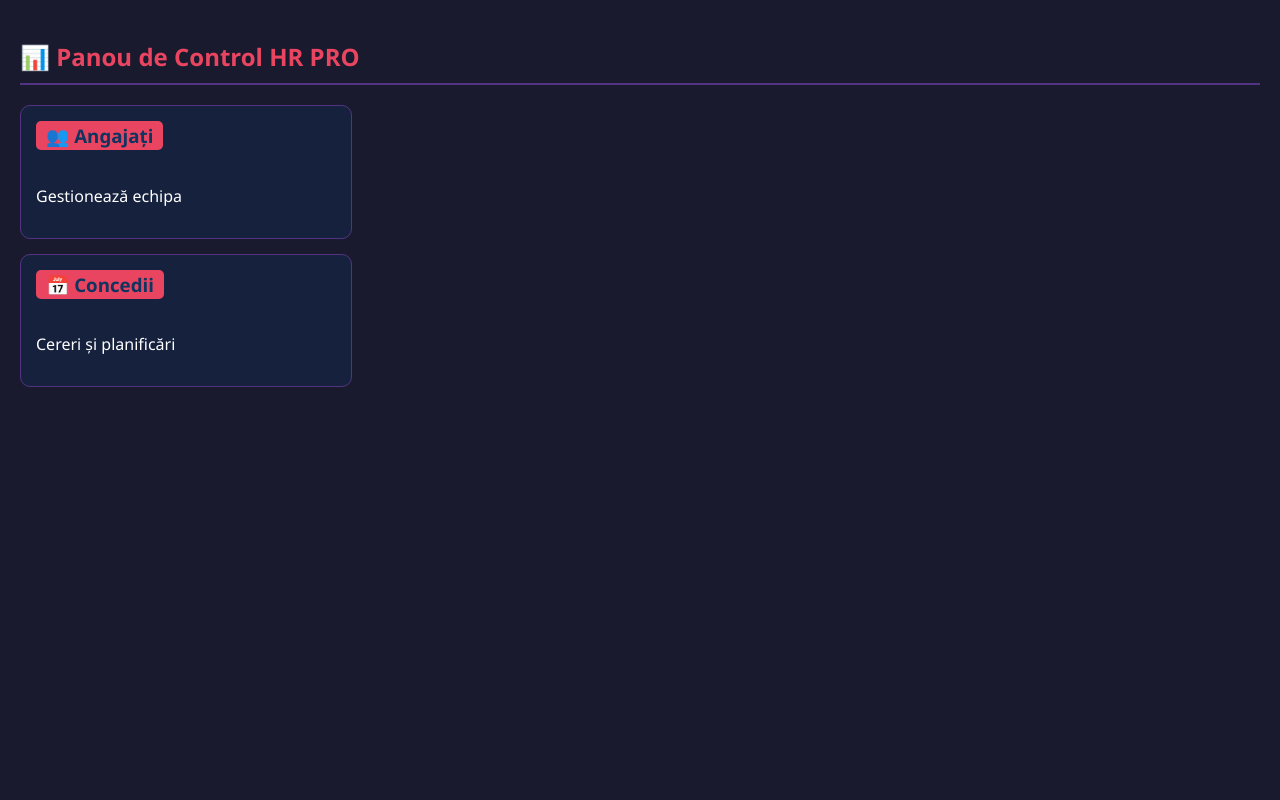
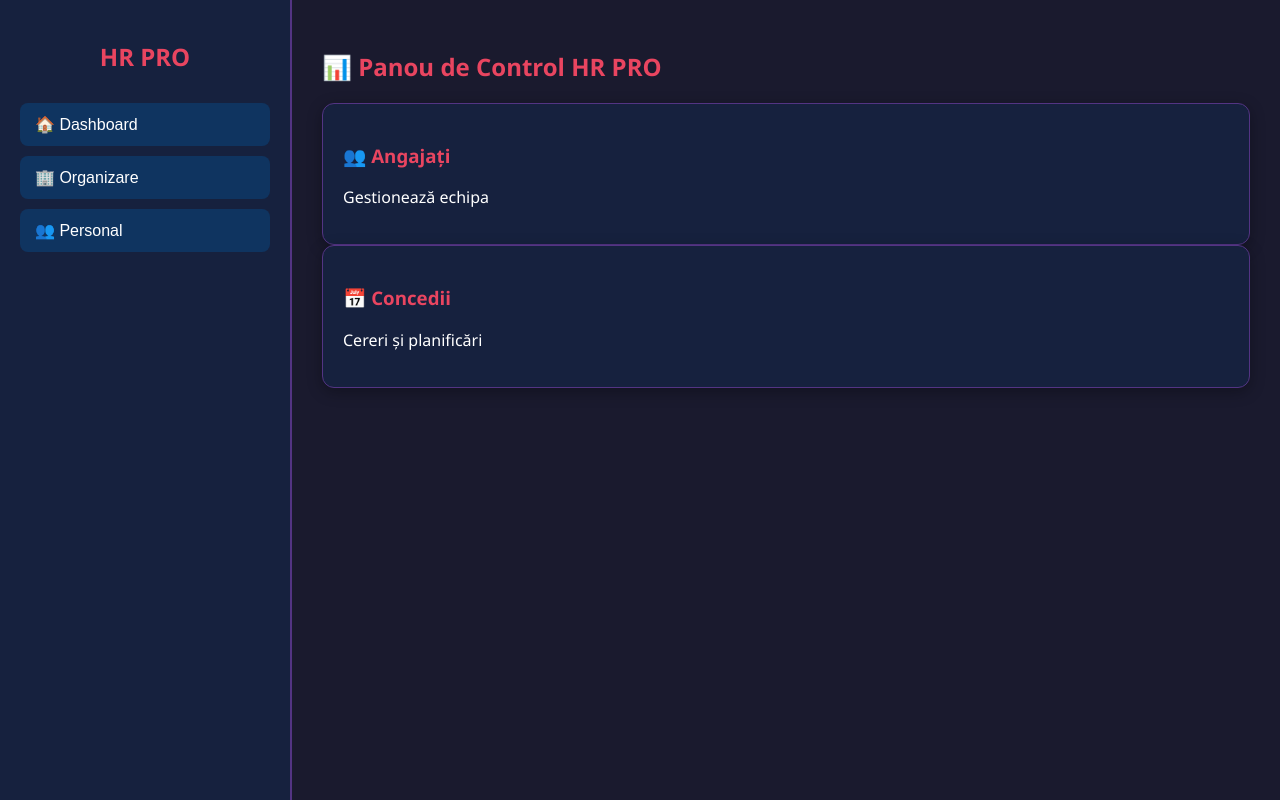
Before and after one commit to ovidiuvr/hr, a website with bundled scripts: page index.html in a window 1280 px wide. Built offline with nearby package versions, Linux system fonts and the light colour scheme.

Commit message:
Interfață nouă: adăugare sidebar și structură flexbox

```diff
--- a/index.html
+++ b/index.html
@@ -3,33 +3,92 @@
 <head>
     <meta charset="UTF-8">
     <meta name="viewport" content="width=device-width, initial-scale=1.0">
-    <title>HR PRO</title>
+    <title>HR PRO - Panou de Control</title>
     <style>
-        /* Stiluri de bază pentru un aspect modern */
+        /* Resetare și stiluri de bază */
         body {
-            font-family: 'Segoe UI', Tahoma, Geneva, Verdana, sans-serif;
+            font-family: 'Segoe UI', Arial, sans-serif;
+            margin: 0;
             background-color: #1a1a2e;
+            color: #ffffff;
+        }
+
+        /* Container principal Flexbox */
+        .app-wrapper {
+            display: flex;
+            min-height: 100vh;
+        }
+
+        /* Sidebar - Meniul lateral */
+        #sidebar {
+            width: 250px;
+            background-color: #16213e;
+            border-right: 2px solid #533483;
+            padding: 20px;
+            display: flex;
+            flex-direction: column;
+            gap: 10px;
+        }
+
+        #sidebar h2 {
+            color: #e94560;
+            font-size: 1.5rem;
+            margin-bottom: 20px;
+            text-align: center;
+        }
+
+        /* Butoanele din Sidebar */
+        .nav-btn {
+            background: #0f3460;
             color: white;
-            margin: 0;
-            padding: 20px;
+            border: none;
+            padding: 12px 15px;
+            border-radius: 8px;
+            cursor: pointer;
+            text-align: left;
+            font-size: 1rem;
+            transition: all 0.3s ease;
         }
-        h1 { color: #e94560; border-bottom: 2px solid #533483; padding-bottom: 10px; }
+
+        .nav-btn:hover {
+            background: #e94560;
+            transform: translateX(5px);
+        }
+
+        /* Zona principală de conținut */
+        #main-content {
+            flex: 1;
+            padding: 30px;
+        }
+
+        /* Stil pentru cardurile pe care le generează modulele */
         .card {
             background: #16213e;
             border: 1px solid #533483;
-            border-radius: 10px;
-            padding: 15px;
-            margin-bottom: 15px;
-            max-width: 300px;
+            border-radius: 12px;
+            padding: 20px;
+            box-shadow: 0 4px 15px rgba(0,0,0,0.3);
         }
-        .card h3 { margin-top: 0; color: #0f3460; background: #e94560; display: inline-block; padding: 2px 10px; border-radius: 5px; }
+
+        h1, h3 { color: #e94560; }
     </style>
 </head>
 <body>
-    <main id="main-content">
-        <p>Se încarcă...</p>
-    </main>
+
+    <div class="app-wrapper">
+        <aside id="sidebar">
+            <h2>HR PRO</h2>
+            <button class="nav-btn" onclick="nav('dashboard')">🏠 Dashboard</button>
+            <button class="nav-btn" onclick="nav('organizare')">🏢 Organizare</button>
+            <button class="nav-btn" onclick="nav('personal')">👥 Personal</button>
+        </aside>
+
+        <main id="main-content">
+            <p>Se încarcă aplicația...</p>
+        </main>
+    </div>
 
     <script type="module" src="js/app.js"></script>
+
 </body>
 </html>
```
